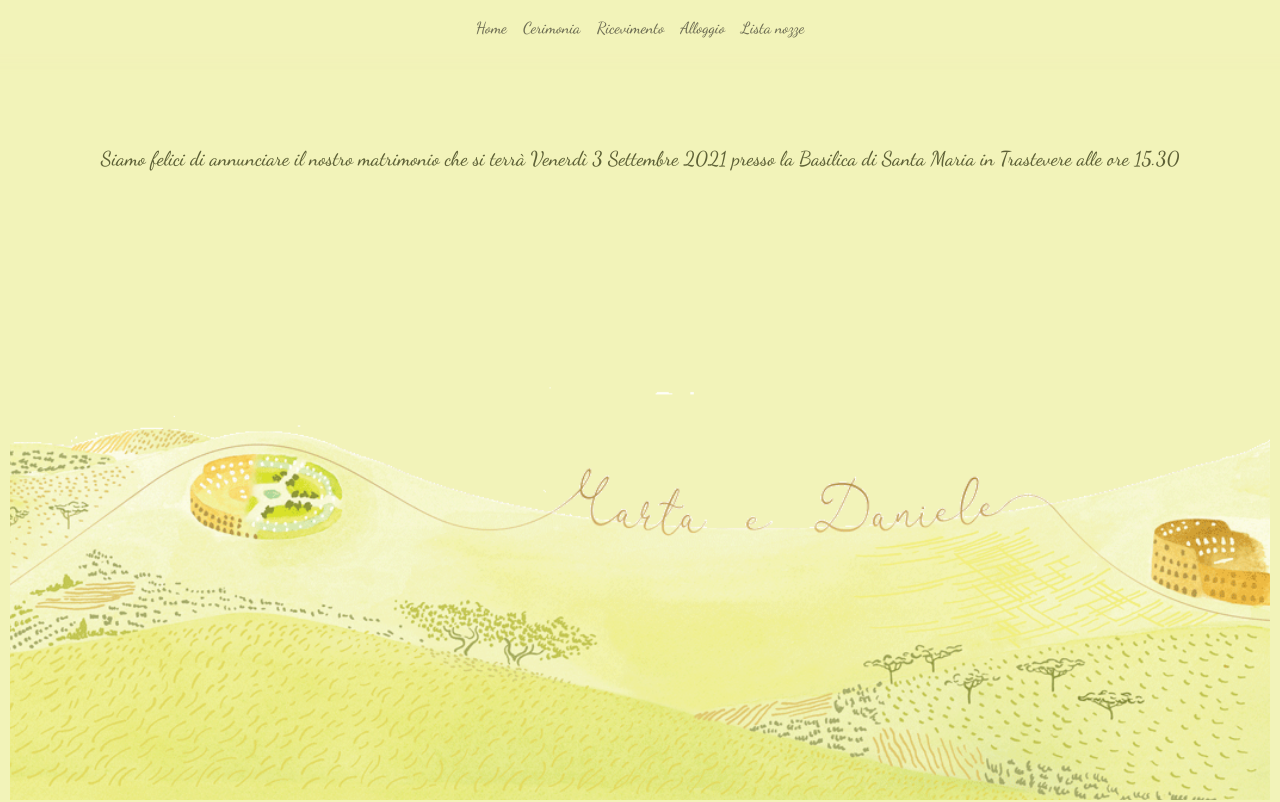
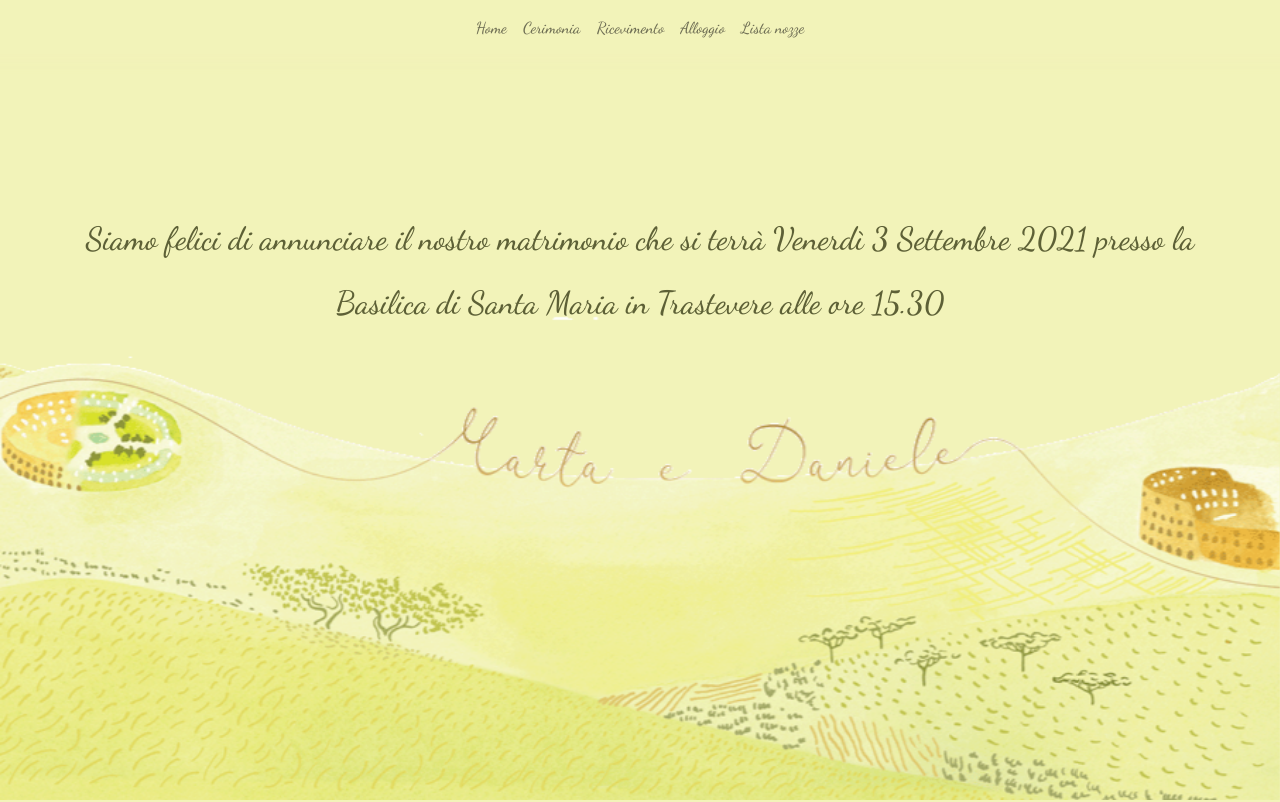
Before and after one commit to adumat/wedding-marta-daniele, a Next.js app: page / in a window 1280 px wide. Shown: the top 802 px of the page. Built offline with nearby package versions, Linux system fonts and the light colour scheme.

Commit message:
other improvment

```diff
--- a/pages/Accomodation.tsx
+++ b/pages/Accomodation.tsx
@@ -18,7 +18,7 @@ export default function Accomodation() {
     setActiveIndex(selectedIndex);
   };
   return (
-    <Row id="accomodation" style={{ minHeight: `${height}px` }} className="p-5">
+    <Row id="accomodation" style={{ minHeight: `${height}px` }} className="">
       <Col
         id="accomodation-images"
         xs={{ span: 12, order: 'last' }}
--- a/pages/Cake.tsx
+++ b/pages/Cake.tsx
@@ -18,7 +18,7 @@ export default function Cake() {
     setActiveIndex(selectedIndex);
   };
   return (
-    <Row id="cake" style={{ minHeight: `${height}px` }} className="p-5">
+    <Row id="cake" style={{ minHeight: `${height}px` }} className="">
       <Col
         xs={{ span: 12, order: 'first' }}
         lg={{ span: 6, order: 'first' }}
--- a/pages/Cerimony.tsx
+++ b/pages/Cerimony.tsx
@@ -18,7 +18,7 @@ export default function Cerimony() {
     setActiveIndex(selectedIndex);
   };
   return (
-    <Row id="cerimony" style={{ minHeight: `${height}px` }} className="p-5">
+    <Row id="cerimony" style={{ minHeight: `${height}px` }} className="">
       <Col id="cerimony-images"
         xs={{ span: 12, order: 'last' }}
         lg={{ span: 6, order: 'first' }}
--- a/pages/Party.tsx
+++ b/pages/Party.tsx
@@ -18,7 +18,7 @@ export default function Party() {
     setActiveIndex(selectedIndex);
   };
   return (
-    <Row id="party" style={{ minHeight: `${height}px` }} className="p-5">
+    <Row id="party" style={{ minHeight: `${height}px` }} className="">
       <Col
         xs={{ span: 12, order: 'first' }}
         lg={{ span: 6, order: 'first' }}
--- a/pages/Presentation.tsx
+++ b/pages/Presentation.tsx
@@ -1,29 +1,16 @@
-import { Col, Row, Image } from "react-bootstrap";
+import { Col, Row } from "react-bootstrap";
 import useWindowDimensions from "../services/useWindowDimensions";
 
 export default function Presentation() {
   const { height, width } = useWindowDimensions();
   return (
-    <div id="home" className="d-flex justify-content-center" style={{ minHeight: height }}>
-      <Row className="py-5 my-5 text-center">
-        <Col>
-          <p className="lead">
-            Siamo felici di annunciare il nostro matrimonio che si terrà Venerdì 3 Settembre 2021 presso la Basilica di Santa Maria in Trastevere alle ore 15.30
-          </p>
-        </Col>
-      </Row>
-      <Image
-        src={"trasparente_solo nomi.png"}
-        style={{
-          height: `${height - 200}px`,
-          width: `${width - 20}px`,
-          objectPosition: '100% 0',
-          bottom: `0px`,
-          objectFit: 'cover',
-          position: "absolute"
-        }}
-      />
-    </div>
+    <Row id="home" className="text-center" style={{ height: `${height}px` }}>
+      <Col>
+        <p style={{ top: `${height / width > 1 ? '50' : '30'}%` }} className={`lead lh-lg fs-2 position-relative start-50 translate-middle`}>
+          Siamo felici di annunciare il nostro matrimonio che si terrà Venerdì 3 Settembre 2021 presso la Basilica di Santa Maria in Trastevere alle ore 15.30
+        </p>
+      </Col>
+    </Row>
   );
 }
 
--- a/pages/WeddingList.tsx
+++ b/pages/WeddingList.tsx
@@ -4,19 +4,21 @@ import useWindowDimensions from "../services/useWindowDimensions";
 export default function WeddingList() {
   const { height } = useWindowDimensions();
   return (
-    <Row id="wedding-list" style={{ minHeight: `${height}px` }} className="p-5">
+    <Row id="wedding-list" style={{ minHeight: `${height}px` }} className="">
       <Col
         xs={{ span: 12, order: 'first' }}
         lg={{ span: 12, order: 'first' }}
         className="d-flex flex-column align-items-center justify-content-center"
         style={{ minHeight: `400px` }}
       >
-        <p className="fs-2">Non abbiamo una lista nozze ma tanti sogni nel cassetto:</p>
-        <p className="fs-3 text-break">IT74X0306905066100000004662</p>
-        <div className="d-flex flex-row align-items-center justify-content-between p-5 w-100">
-          <Image src="house-with-heart.svg" className="m-3" style={{ height: '150px' }}/>
-          <Image src="love_beach_sunset.jpeg" className="shadow rounded m-3" style={{ height: '150px' }}/>
-          <Image src="world-plane.png" className="m-3" style={{ height: '150px' }}/>
+        <div className="p-5 text-center">
+          <p className="fs-2">Non abbiamo una lista nozze ma tanti sogni nel cassetto:</p>
+          <p className="fs-3 text-break">IT74X0306905066100000004662</p>
+        </div>
+        <div className="d-flex flex-wrap flex-row align-items-center justify-content-around align-content-around w-100">
+          <Image src="house-with-heart.svg" style={{ height: '150px' }}/>
+          <Image src="love_beach_sunset.jpeg" className="shadow rounded" style={{ height: '150px' }}/>
+          <Image src="world-plane.png" style={{ height: '150px' }}/>
         </div>
       </Col>
     </Row>
--- a/pages/index.tsx
+++ b/pages/index.tsx
@@ -1,6 +1,7 @@
 import Head from 'next/head';
-import { Container } from 'react-bootstrap';
+import { Container, Image } from 'react-bootstrap';
 import useSiteScopeContext from '../services/useSiteScopeContext';
+import useWindowDimensions from '../services/useWindowDimensions';
 import Accomodation from './Accomodation';
 import Cake from './Cake';
 import Cerimony from './Cerimony';
@@ -11,6 +12,7 @@ import WeddingList from './WeddingList';
 
 export default function Home() {
   const siteScope = useSiteScopeContext();
+  const { width, height } = useWindowDimensions();
   return (
     <>
       <Head>
@@ -18,9 +20,28 @@ export default function Home() {
         <link rel="icon" href="/favicon.ico" />
         <meta name="viewport" content="width=device-width, initial-scale=1" />
       </Head>
-      <div style={{ height: '100%' }}>
+      <div style={{
+        // height: '100%',
+        position: 'relative'
+      }}>
         <Navbar />
-        <Container fluid="md">
+        <Image
+          src={"trasparente_solo_nomi.png"}
+          style={{
+            height: `${height / width > 1 ? width - 150 : height - 100}px`,
+            // height: `${height}px`,
+            width: `${width}px`,
+            objectPosition: '100% 0%',
+            bottom: `0px`,
+            left: '0px',
+            objectFit: 'cover',
+            position: "fixed",
+            backgroundAttachment: 'fixed',
+            zIndex: -1
+          }}
+        />
+        <Container
+          fluid="md">
           <Presentation />
           <Cerimony />
           {siteScope === 'ricevimento'
--- a/pages/navbar.tsx
+++ b/pages/navbar.tsx
@@ -14,7 +14,7 @@ export default function Navbar() {
         expand={true}
         // fixed="top"
         sticky="top"
-        className="d-flex justify-content-center align-items-center navbar">
+        className="d-flex justify-content-center align-items-center navbar-bg-custom">
         <Nav>
           <Link
             to="home"
@@ -26,6 +26,7 @@ export default function Navbar() {
           <Link
             to="cerimony"
             spy={false}
+            // offset={-10}
           >
             Cerimonia
           </Link>
@@ -34,12 +35,14 @@ export default function Navbar() {
                 <Link
                   to="party"
                   spy={false}
+                  // offset={-10}
                 >
                   Ricevimento
                 </Link>
                 <Link
                   to="accomodation"
                   spy={false}
+                  // offset={-10}
                 >
                   Alloggio
                 </Link>
@@ -47,6 +50,7 @@ export default function Navbar() {
             : <Link
                 to="cake"
                 spy={false}
+                // offset={-10}
               >
                 Taglio della torta
               </Link>
@@ -54,6 +58,7 @@ export default function Navbar() {
           <Link
             to="wedding-list"
             spy={false}
+            // offset={-10}
           >
             Lista nozze
           </Link>
--- a/services/useWindowDimensions.tsx
+++ b/services/useWindowDimensions.tsx
@@ -1,7 +1,7 @@
 import { useState, useEffect } from 'react';
 
 function getWindowDimensions() {
-  const { innerWidth: width, innerHeight: height } = window;
+  const { outerWidth: width, outerHeight: height } = window;
   return {
     width,
     height: height - 56
@@ -21,6 +21,7 @@ export default function useWindowDimensions() {
     function handleResize() {
       setWindowDimensions(getWindowDimensions());
     }
+    // setTimeout(handleResize, 500);
     handleResize();
 
     window.addEventListener('resize', handleResize);
--- a/styles/styles.css
+++ b/styles/styles.css
@@ -20,7 +20,7 @@ body {
   color: rgb(93, 96, 54);
 }
 
-.navbar {
+.navbar-bg-custom {
   /* background-color: rgba(242, 243, 185, .85); */
   background-color: rgba(242, 243, 185, .85);
   /* -webkit-backdrop-filter: saturate(180%) blur(20px); */
```
Also changed, not shown: public/love_beach_sunset.jpeg, public/trasparente_solo_nomi.png (renamed from public/trasparente_solo nomi.png).
